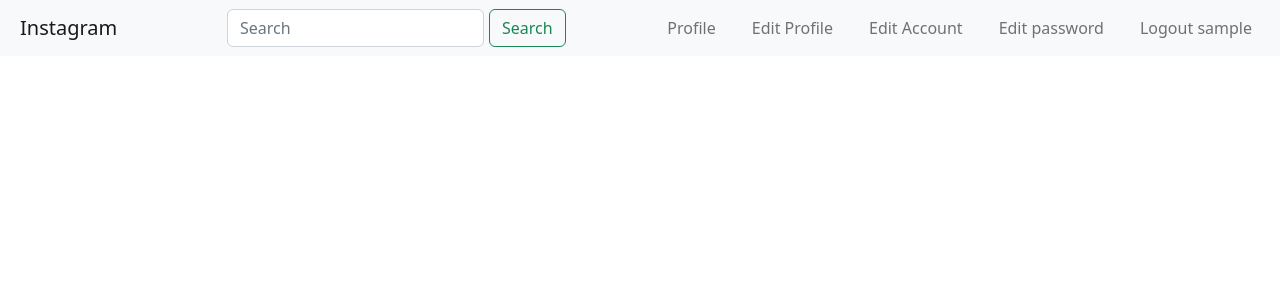
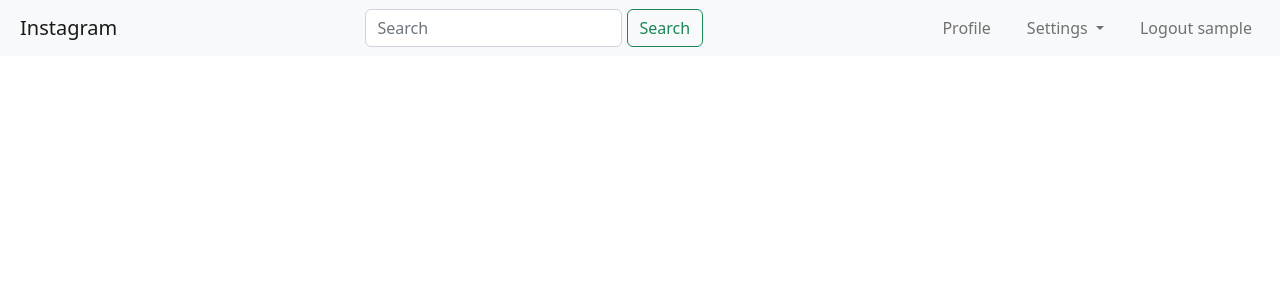
Before and after one commit to krzysztofgrabczynski/Instagram---Django-project, a Django app: page /instagram/ in a window 1280 px wide. Shown: the top 300 px of the page. Run offline with Django 4.2, Linux system fonts and the light colour scheme; the visitor is signed in with stand-in values (Sample User, id 1).

Commit message:
Adding dropdown menu

```diff
--- a/main/templates/menu.html
+++ b/main/templates/menu.html
@@ -10,20 +10,20 @@
             <button class="btn btn-outline-success my-2 my-sm-0" type="submit">Search</button>
         </form>
 
-
-        <ul class="navbar-nav mr-auto">
+        <ul class="navbar-nav">
             {% if user.is_authenticated %}
                 <li class="nav-item">
                     <a class="nav-link" href="{% url 'user_profile' user.userprofile.id %}">Profile</a>
                 </li>
-            <li class="nav-item">
-                <a class="nav-link" href="{% url 'edit_profile' user.userprofile.id %}">Edit Profile</a>
-            </li>
-            <li class="nav-item">
-                <a class="nav-link" href="{% url 'edit_account' user.userprofile.id %}">Edit Account</a>
-            </li>
-            <li class="nav-item">
-                <a class="nav-link" href="{% url 'edit_password' %}">Edit password</a>
+                <li class="nav-item dropdown">
+                    <a class="nav-link dropdown-toggle" href="#" role="button" data-bs-toggle="dropdown" aria-expanded="false">
+                    Settings
+                    </a>
+                    <ul class="dropdown-menu dropdown-menu-dark">
+                        <a class="dropdown-item" href="{% url 'edit_profile' user.userprofile.id %}">Edit Profile</a>
+                        <a class="dropdown-item" href="{% url 'edit_account' user.userprofile.id %}">Edit Account</a>
+                        <a class="dropdown-item" href="{% url 'edit_password' %}">Edit password</a>
+                    </ul>
                 </li>
             {% endif %}
         </ul>
```
Lines whose indentation alone changed are shown as unchanged.
